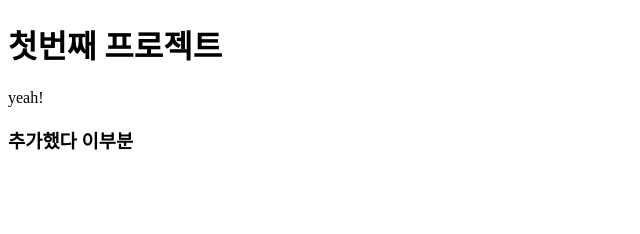
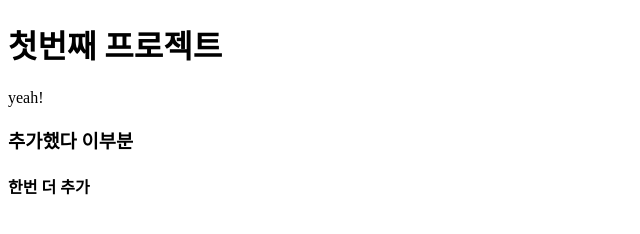
Before and after one commit to yongyong325/first-noona-project, a plain HTML site: page index.html in a window 1280 px wide. Shown: the whole page, without its empty margins (0-640 px from the left). Drawn offline with Linux system fonts and the light colour scheme.

Commit message:
add new code

```diff
--- a/index.html
+++ b/index.html
@@ -11,5 +11,6 @@
     <p>yeah!</p>
 
     <h3>추가했다 이부분</h3>
+    <h4>한번 더 추가</h4>
   </body>
 </html>
```
